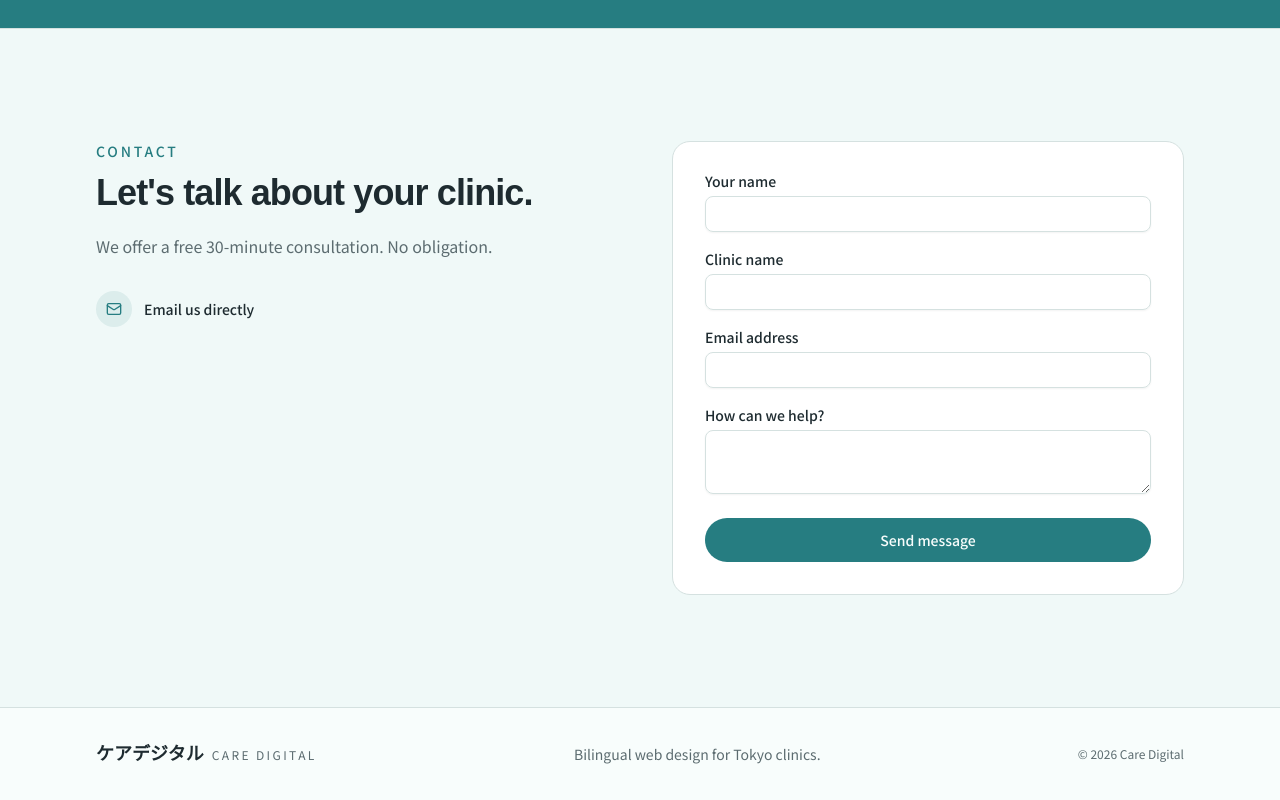
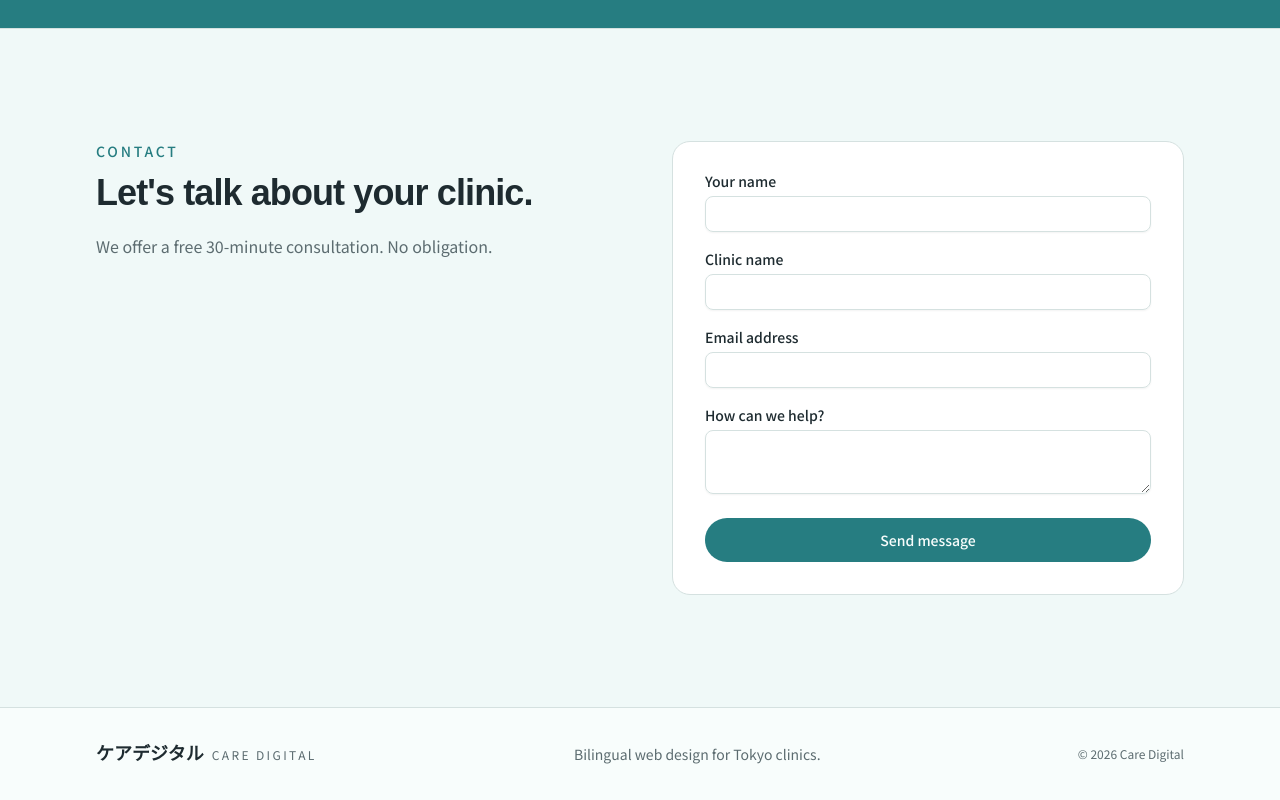
Before and after one commit to jocellinekeita/bilingual-clinic-websites, a Next.js app: page / in a window 1280 px wide. Shown: the part 2758-3558 px from the top of the page. Built offline with nearby package versions, Linux system fonts and the light colour scheme.

Commit message:
feat: remove email link from contact form

```diff
--- a/components/contact.tsx
+++ b/components/contact.tsx
@@ -1,7 +1,6 @@
 "use client"
 
 import { useState, type FormEvent } from "react"
-import { Mail } from "lucide-react"
 import { content, useLang } from "@/lib/i18n"
 import { Input } from "@/components/ui/input"
 import { Textarea } from "@/components/ui/textarea"
@@ -55,16 +54,6 @@ export function Contact() {
           <p className="mt-5 max-w-md text-pretty leading-relaxed text-muted-foreground">
             {contact.sub[lang]}
           </p>
-
-          <a
-            href={`mailto:${RECIPIENTS.join(",")}`}
-            className="mt-8 inline-flex items-center gap-3 text-sm font-medium text-foreground transition-colors hover:text-primary"
-          >
-            <span className="inline-flex size-9 items-center justify-center rounded-full bg-primary/10 text-primary">
-              <Mail className="size-4" />
-            </span>
-            {lang === "ja" ? "メールでお問い合わせ" : "Email us directly"}
-          </a>
         </div>
 
         <form
```
